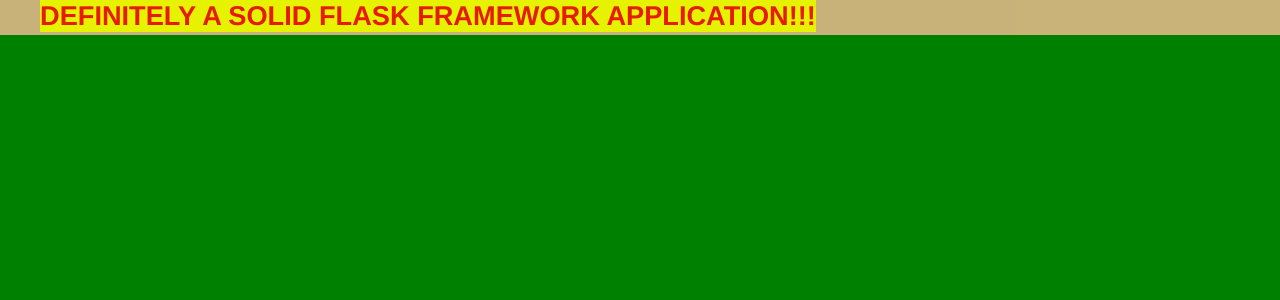
After one commit to AlexWhitlatch/PythonFlaskAssignment, a Flask app: page / in a window 1280 px wide. The commit adds this page. Shown: the top 300 px of the page. Run offline with Flask 2, Linux system fonts and the light colour scheme.

Commit message:
Added fancy CSS

```diff
--- a/app.py
+++ b/app.py
@@ -49,6 +49,10 @@
 
 
 
+@app.route('/')
+def index():
+	return render_template('layout.html')
+
 @app.route('/professors')
 def professors():
 	professor = Professor.query.all()
--- /dev/null
+++ b/static/css/main.css
@@ -0,0 +1,87 @@
+    body {
+      margin: 0;
+      padding: 0;
+      font-family: "Helvetica Neue", Helvetica, Arial, sans-serif;
+      color: #444;
+	  background-color: green
+    }
+	head{
+      margin: 0;
+      font-size: 1.7em;
+      color: #f10;
+      text-transform: uppercase;
+      float: left;
+	}
+    /*
+     * Formatting the header area
+     */
+	h1{
+	background-color: yellow;
+	}
+    header {
+      background-color: #DFB887;
+      height: 35px;
+      width: 100%;
+      opacity: .9;
+      margin-bottom: 10px;
+    }
+    header h1.logo {
+      margin: 0;
+      font-size: 1.7em;
+      color: #f10;
+      text-transform: uppercase;
+      float: left;
+    }
+    header h1.logo:hover {
+      color: #fff;
+      text-decoration: none;
+    }
+    /*
+     * Centering the body content
+     */
+    .container {
+      width: 1200px;
+      margin: 0 auto;
+    }
+    div.home {
+      padding: 10px 0 30px 0;
+      background-color: #E6E6FA;
+      -webkit-border-radius: 6px;
+         -moz-border-radius: 6px;
+              border-radius: 6px;
+    }
+    div.about {
+      padding: 10px 0 30px 0;
+      background-color: #E6E6FA;
+      -webkit-border-radius: 6px;
+         -moz-border-radius: 6px;
+              border-radius: 6px;
+    }
+    h2 {
+      font-size: 3em;
+      margin-top: 40px;
+      text-align: center;
+      letter-spacing: -2px;
+    }
+    h3 {
+      font-size: 1.7em;
+      font-weight: 100;
+      margin-top: 30px;
+      text-align: center;
+      letter-spacing: -1px;
+      color: #999;
+    }
+    .menu {
+      float: right;
+      margin-top: 8px;
+    }
+    .menu li {
+      display: inline;
+    }
+    .menu li + li {
+      margin-left: 35px;
+    }
+    .menu li a {
+      color: #444;
+      text-decoration: none;
+    }
--- a/templates/add_section.html
+++ b/templates/add_section.html
@@ -1,10 +1,12 @@
 <!DOCTYPE html>
 <html>
+<link rel="stylesheet" href="{{ url_for('static', filename='css/main.css') }}">
 <head>
-	<title></title>
+	<title>SECTIONS</title>
 	<meta charset="utf-8" />
 </head>
 <body>
+<h1> SECTIONS!!!!!!! </h1>
 
 	<form method="post" action="/post_section">
 		<label>Section Number:</label>
--- /dev/null
+++ b/templates/layout.html
@@ -0,0 +1,21 @@
+    <!DOCTYPE html>
+    <html>
+      <head>
+        <title>Flask app</title>
+        <link rel="stylesheet" href="{{ url_for('static', filename='css/main.css') }}">
+      </head>
+      <body>
+        <header>
+          <div class="container">
+            <h1 class="logo">DEFINITELY A SOLID FLASK FRAMEWORK APPLICATION!!!</h1>
+            <strong><nav>
+              </ul>
+            </nav></strong>
+          </div>
+        </header>
+        <div class="container">
+          {% block content %}
+          {% endblock %}
+        </div>
+      </body>
+    </html>
```
